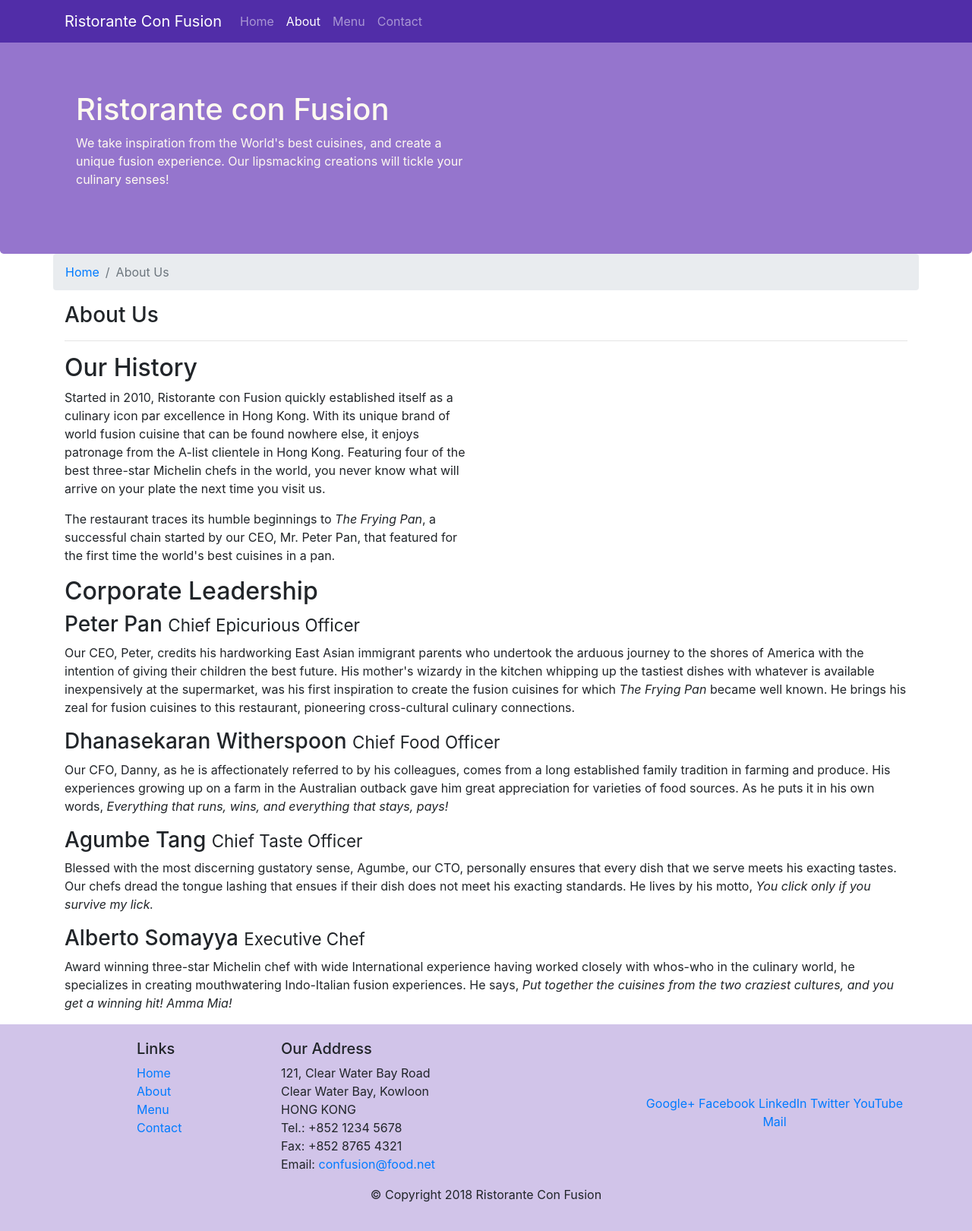
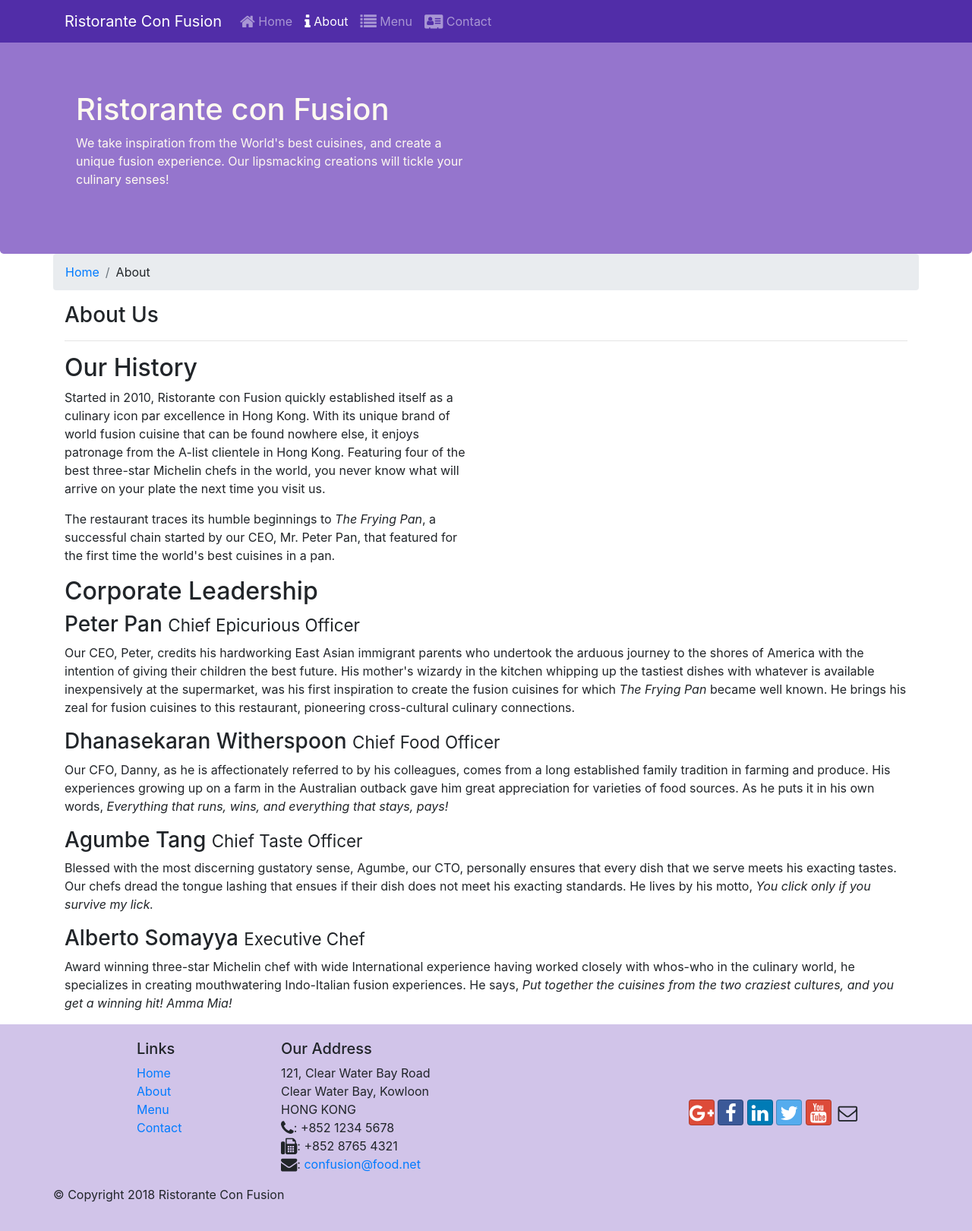
Before and after one commit to jasonywang0/Restaurant-Bootstrap, a website: page aboutus.html in a window 1280 px wide. Shown: the whole page at 76% size. Drawn offline with nearby package versions, Linux system fonts and the light colour scheme.

Commit message:
added fonts

```diff
--- a/aboutus.html
+++ b/aboutus.html
@@ -2,12 +2,14 @@
 <html lang="en">
 
     <head>
-
+        <meta charset="utf-8">
+        <meta name="viewport" content="width=device-width, initial-scale=1, shrink-to-fit=no">
+        <meta http-equiv="x-ua-compatible" content="ie=edge">
+        <link rel="stylesheet" href="node_modules/bootstrap/dist/css/bootstrap.min.css">
+        <link rel="stylesheet" href="node_modules/font-awesome/css/font-awesome.min.css">
+        <link rel="stylesheet" href="node_modules/bootstrap-social/bootstrap-social.css">
+        <link rel="stylesheet" href="css/styles.css">
         <title>Ristorante Con Fusion: About Us</title>
-        <!-- CSS only -->
-        <link rel="stylesheet" href="https://cdn.jsdelivr.net/npm/bootstrap@4.6.0/dist/css/bootstrap.min.css"
-            integrity="sha384-B0vP5xmATw1+K9KRQjQERJvTumQW0nPEzvF6L/Z6nronJ3oUOFUFpCjEUQouq2+l" crossorigin="anonymous">
-        <link rel="stylesheet" href="css/styles.css">
     </head>
 
     <body>
@@ -17,17 +19,26 @@
                 <button class="navbar-toggler" type="button" data-toggle="collapse" data-target="#Navbar">
                     <span class="navbar-toggler-icon"></span>
                 </button>
-                <a class="navbar-brand" href="./index.html">Ristorante Con Fusion</a>
+                <a class="navbar-brand" href="#">Ristorante Con Fusion</a>
                 <div class="collapse navbar-collapse" id="Navbar">
                     <ul class="navbar-nav mr-auto">
-                        <li class="nav-item"><a class="nav-link" href="./index.html">Home</a></li>
-                        <li class="nav-item active"><a class="nav-link" href="./aboutus.html">About</a></li>
-                        <li class="nav-item"><a class="nav-link" href="#">Menu</a></li>
-                        <li class="nav-item"><a class="nav-link" href="#">Contact</a></li>
+                        <li class="nav-item">
+                            <a class="nav-link" href="./index.html"><span class="fa fa-home fa-lg"></span> Home</a>
+                        </li>
+                        <li class="nav-item active">
+                            <a class="nav-link" href="#"><span class="fa fa-info fa-lg"></span> About</a>
+                        </li>
+                        <li class="nav-item">
+                            <a class="nav-link" href="#"><span class="fa fa-list fa-lg"></span> Menu</a>
+                        </li>
+                        <li class="nav-item">
+                            <a class="nav-link" href="#"><span class="fa fa-address-card fa-lg"></span> Contact</a>
+                        </li>
                     </ul>
                 </div>
             </div>
         </nav>
+
 
         <header class="jumbotron">
             <div class="container">
@@ -47,7 +58,7 @@
             <div class="row">
                 <ol class="col-12 breadcrumb">
                     <li class="breadcrumb-item"><a href="./index.html">Home</a></li>
-                    <li class="breadcrumb-item active">About Us</li>
+                    <li class="breadcrumb-item">About</li>
                 </ol>
                 <div class="col-12">
                     <h3>About Us</h3>
@@ -112,8 +123,8 @@
                     <div class="col-4 offset-1 col-sm-2">
                         <h5>Links</h5>
                         <ul class="list-unstyled">
-                            <li><a href="./index.html">Home</a></li>
-                            <li><a href="#">About</a></li>
+                            <li><a href="#">Home</a></li>
+                            <li><a href="./aboutus.html">About</a></li>
                             <li><a href="#">Menu</a></li>
                             <li><a href="#">Contact</a></li>
                         </ul>
@@ -124,37 +135,39 @@
                             121, Clear Water Bay Road<br>
                             Clear Water Bay, Kowloon<br>
                             HONG KONG<br>
-                            Tel.: +852 1234 5678<br>
-                            Fax: +852 8765 4321<br>
-                            Email: <a href="mailto:confusion@food.net">confusion@food.net</a>
+                            <i class="fa fa-phone fa-lg"></i>: +852 1234 5678<br>
+                            <i class="fa fa-fax fa-lg"></i>: +852 8765 4321<br>
+                            <i class="fa fa-envelope fa-lg"></i>: <a href="mailto:confusion@food.net">confusion@food.net</a>
                         </address>
                     </div>
                     <div class="col-12 col-sm-4 align-self-center">
                         <div class="text-center">
-                            <a href="http://google.com/+">Google+</a>
-                            <a href="http://www.facebook.com/profile.php?id=">Facebook</a>
-                            <a href="http://www.linkedin.com/in/">LinkedIn</a>
-                            <a href="http://twitter.com/">Twitter</a>
-                            <a href="http://youtube.com/">YouTube</a>
-                            <a href="mailto:">Mail</a>
+                            <a class="btn btn-social-icon btn-google" href="http://google.com/+"><i
+                                    class="fa fa-google-plus fa-lg"></i></a>
+                            <a class="btn btn-social-icon btn-facebook" href="http://www.facebook.com/profile.php?id="><i
+                                    class="fa fa-facebook fa-lg"></i></a>
+                            <a class="btn btn-social-icon btn-linkedin" href="http://www.linkedin.com/in/"><i
+                                    class="fa fa-linkedin fa-lg"></i></a>
+                            <a class="btn btn-social-icon btn-twitter" href="http://twitter.com/"><i
+                                    class="fa fa-twitter fa-lg"></i></a>
+                            <a class="btn btn-social-icon btn-google" href="http://youtube.com/"><i
+                                    class="fa fa-youtube fa-lg"></i></a>
+                            <a class="btn btn-social-icon" href="mailto:"><i class="fa fa-envelope-o fa-lg"></i></a>
                         </div>
                     </div>
-                </div>
-                <div class="row justify-content-center">
-                    <div class="col-auto">
-                        <p>© Copyright 2018 Ristorante Con Fusion</p>
+                    <div class="row justify-content-center">
+                        <div class="col-auto">
+                            <p>© Copyright 2018 Ristorante Con Fusion</p>
+                        </div>
                     </div>
                 </div>
             </div>
         </footer>
 
-        <!-- JavaScript Bundle with Popper -->
-        <script src="https://code.jquery.com/jquery-3.5.1.slim.min.js"
-            integrity="sha384-DfXdz2htPH0lsSSs5nCTpuj/zy4C+OGpamoFVy38MVBnE+IbbVYUew+OrCXaRkfj" crossorigin="anonymous">
-            </script>
-        <script src="https://cdn.jsdelivr.net/npm/bootstrap@4.6.0/dist/js/bootstrap.bundle.min.js"
-            integrity="sha384-Piv4xVNRyMGpqkS2by6br4gNJ7DXjqk09RmUpJ8jgGtD7zP9yug3goQfGII0yAns" crossorigin="anonymous">
-            </script>
+        <!-- jQuery first, then Popper.js, then Bootstrap JS. -->
+        <script src="node_modules/jquery/dist/jquery.slim.min.js"></script>
+        <script src="node_modules/popper.js/dist/umd/popper.min.js"></script>
+        <script src="node_modules/bootstrap/dist/js/bootstrap.min.js"></script>
     </body>
 
 </html>
--- a/package.json
+++ b/package.json
@@ -14,6 +14,9 @@
     "lite-server": "^2.3.0"
   },
   "dependencies": {
-    "bootstrap": "^5.0.1"
+    "bootstrap": "^4.6.0",
+    "bootstrap-social": "^5.1.1",
+    "font-awesome": "^4.7.0",
+    "jquery": "^3.3.1"
   }
 }
```
Also changed, not shown: index.html (+31 -25 lines), 1 other file.
